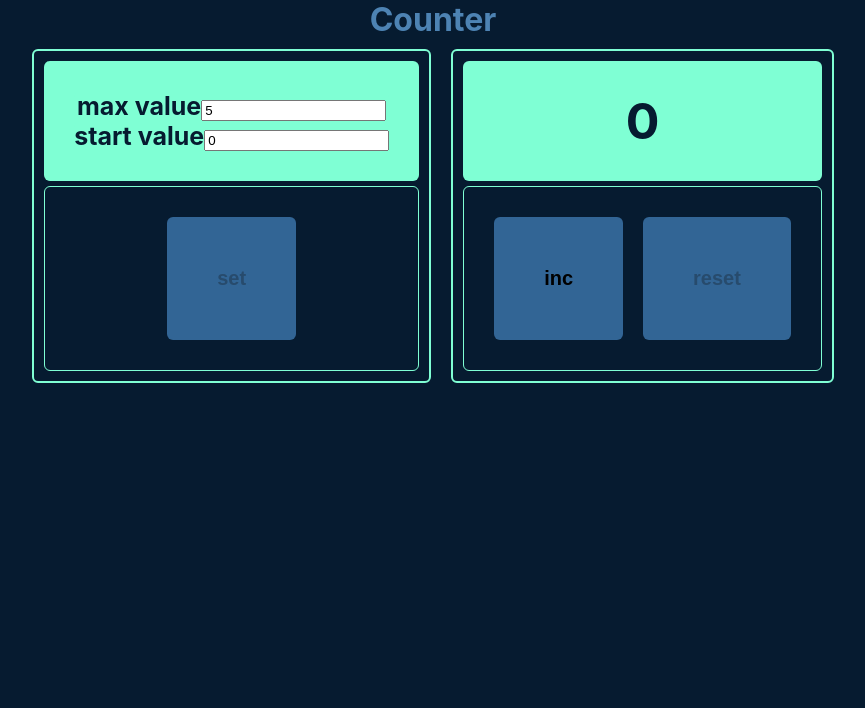
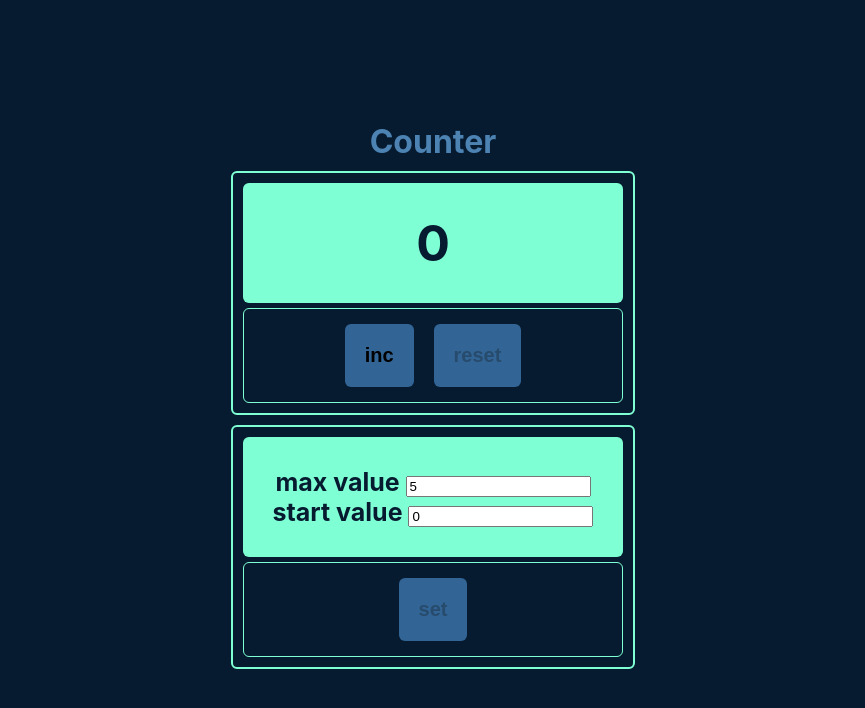
Before and after one commit to mr-vz/counter, a React (Create React App) app: page / in a window 1280 px wide. Shown: the top 708 px of the page, without its empty margins (207-1072 px from the left). Built offline with nearby package versions, Linux system fonts and the light colour scheme.

Commit message:
Improve css 1

```diff
--- a/src/App.css
+++ b/src/App.css
@@ -4,14 +4,15 @@
   /*justify-content: center;*/
   /*align-items: center;*/
   background: #061b30;
-}
-
-.content {
   display: flex;
   justify-content: center;
   align-items: center;
   text-align: center;
   flex-wrap: wrap;
+}
+
+.content {
+
 }
 
 .main {
@@ -40,9 +41,8 @@ h1 {
 }
 
 button {
-  padding: 50px;
+  padding: 20px;
   margin: 10px;
-  /*background: #326595;*/
   background: #326595;
   border: 0;
   border-radius: 6px;
@@ -73,7 +73,7 @@ button:active {
 
 .buttons {
   margin: 5px;
-  padding: 20px;
+  padding: 5px;
   border: 1px solid aquamarine;
   border-radius: 6px;
   color: #061b30;
--- a/src/App.tsx
+++ b/src/App.tsx
@@ -80,12 +80,24 @@ function App() {
 
     return (
         <div className="App">
+
+            <div className={'content'}>
                 <h1>Counter</h1>
-            <div className={'content'}>
                 <div className={'main'}>
                     <div className={'countdiv'}>
-                        <div className={'inputClass'}>max value
-                            <input
+                        <Counter classCount={'countColor'} count={count} max={max} title={counterTitle}/>
+                    </div>
+
+                    <div className={'buttons'}>
+                        <Button title={'inc'} onClick={countInc}
+                                disabled={count === max || checkmax || checkstart || counterTitle !== ''}></Button>
+                        <Button title={'reset'} onClick={reset}
+                                disabled={start === count || counterTitle !== ''}></Button>
+                    </div>
+                </div>
+                <div className={'main'}>
+                    <div className={'countdiv'}>
+                        <div className={'inputClass'}>max value <input
                             id={'maxValue'}
                             className={checkmax ? 'incorrect' : ''} //определяется класс для css
                             value={max}
@@ -95,8 +107,7 @@ function App() {
                             }
                             }/>
                         </div>
-                        <div className={'inputClass'}>start value
-                            <input
+                        <div className={'inputClass'}>start value <input
                             id={'startValue'}
                             className={checkstart ? 'incorrect' : ''}
                             value={start}
@@ -121,20 +132,6 @@ function App() {
                         }} disabled={stateButtonSet}></Button>
                     </div>
                 </div>
-
-                <div className={'main'}>
-
-                    <div className={'countdiv'}>
-                        <Counter classCount={'countColor'} count={count} max={max} title={counterTitle}/>
-                    </div>
-
-                    <div className={'buttons'}>
-                        <Button title={'inc'} onClick={countInc}
-                                disabled={count === max || checkmax || checkstart || counterTitle !== ''}></Button>
-                        <Button title={'reset'} onClick={reset} disabled={start === count || counterTitle !== ''}></Button>
-                    </div>
-
-                </div>
             </div>
 
         </div>
```
Lines whose indentation alone changed are shown as unchanged.
